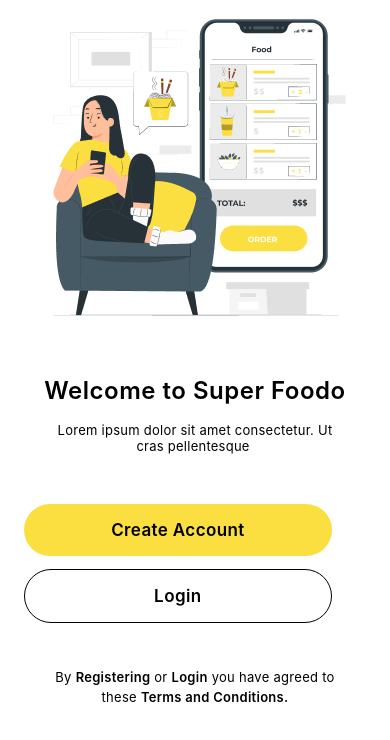
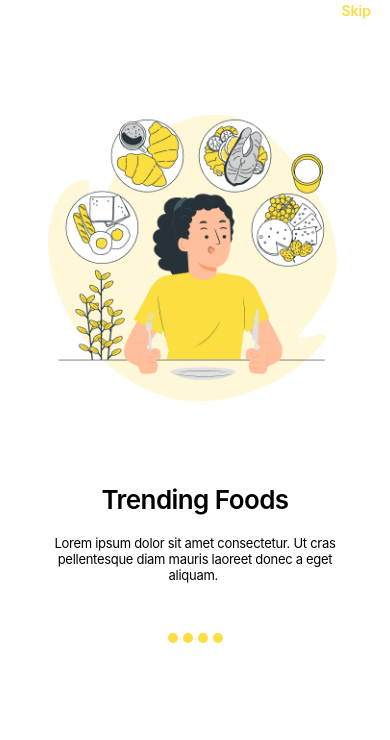
Before and after one commit to BISHAL120/foodoo, a React Native app: screen / in a window 390 px wide. Shown: the top 740 px of the page. Built offline with nearby package versions, Linux system fonts and the light colour scheme.

Commit message:
all complete in tailwind

```diff
--- a/App.tsx
+++ b/App.tsx
@@ -8,5 +8,5 @@ import RegistrationScreen2 from "./Components/Registration/RegistrationScreen2";
 import RegistrationScreen3 from "./Components/Registration/RegistrationScreen3";
 
 export default function App() {
-  return <RegistrationScreen1 />;
+  return <Onboardings />;
 }
--- a/Components/Onboardings/Onboarding.tsx
+++ b/Components/Onboardings/Onboarding.tsx
@@ -22,15 +22,19 @@ const Onboarding = ({
   return (
     <ScrollView horizontal={true}>
       <View style={[{ width: windowWidth }]} key={id}>
-        <View style={styles.skipContainer}>
-          <Text style={styles.SkipText}>Skip</Text>
+        <View className="w-full h-[30px] justify-center items-end pr-[19px] mb-[77px]">
+          <Text className="h-[26px] text-[#FBDE3F] font-semibold">Skip</Text>
         </View>
-        <Image source={image} style={styles.HeroImage} />
+        <Image source={image} className="w-[300px] h-[300px] mx-auto" />
         <View>
-          <Text style={styles.Header}>{tittle}</Text>
+          <Text className="text-black text-[26px] font-semibold text-center tracking-[-0.572px] mt-[77px]">
+            {tittle}
+          </Text>
         </View>
-        <View style={styles.paragraphContainer}>
-          <Text style={styles.paragraph}>{description}</Text>
+        <View className="w-full items-center">
+          <Text className="w-[305px] text-black text-[13px] font-normal text-center tracking-[-0.286px] mt-[20px]">
+            {description}
+          </Text>
         </View>
       </View>
     </ScrollView>
@@ -40,40 +44,37 @@ const Onboarding = ({
 export default Onboarding;
 
 const styles = StyleSheet.create({
-  skipContainer: {
+  /*   skipContainer: {
     width: "100%",
     height: 30,
     justifyContent: "center",
     alignItems: "flex-end",
     paddingRight: 19,
     marginBottom: 77,
-  },
-  SkipText: {
+  }, */
+  /*  SkipText: {
     height: 26,
     color: "#FBDE3F",
     fontWeight: "600",
-  },
-  HeroImage: {
+  }, */
+  /*   HeroImage: {
     width: "100%",
     height: 300,
-    resizeMode: "contain",
-    alignSelf: "center",
-    justifyContent: "center",
-    alignItems: "center",
-  },
-  Header: {
+    marginHorizontal: "auto",
+  }, */
+  /*   Header: {
     color: "#000000",
     fontSize: 26,
     textAlign: "center",
     fontWeight: "600",
     letterSpacing: -0.572,
     marginTop: 77,
-  },
-  paragraphContainer: {
+  }, */
+  /*   paragraphContainer: {
     width: "100%",
     alignItems: "center",
-  },
-  paragraph: {
+  }, */
+  /*   paragraph: {
     width: 305,
     color: "#000000",
     fontSize: 13,
@@ -81,5 +82,5 @@ const styles = StyleSheet.create({
     fontWeight: "400",
     letterSpacing: -0.286,
     marginTop: 20,
-  },
+  }, */
 });
```
